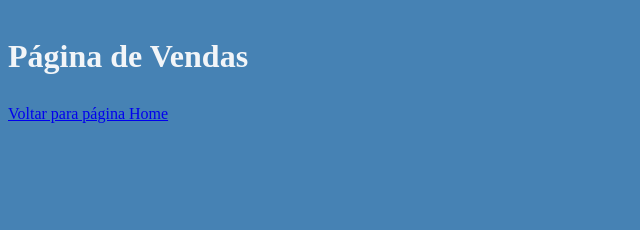
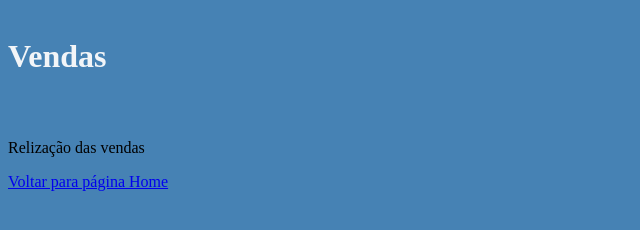
Before and after one commit to Demetrrius/aulagithub, a plain HTML site: page vendas.html in a window 1280 px wide. Shown: the whole page, without its empty margins (0-640 px from the left). Drawn offline with Linux system fonts and the light colour scheme.

Commit message:
Mudança de título e acréscimo de textos

```diff
--- a/vendas.html
+++ b/vendas.html
@@ -9,7 +9,8 @@
 </head>
 <body>
 
-    <h1>Página de Vendas</h1>
+    <h1>Vendas</h1><br>
+    <p>Relização das vendas</p>
     <a href="index.html">Voltar para página Home</a>
 </body>
 </html>
```
